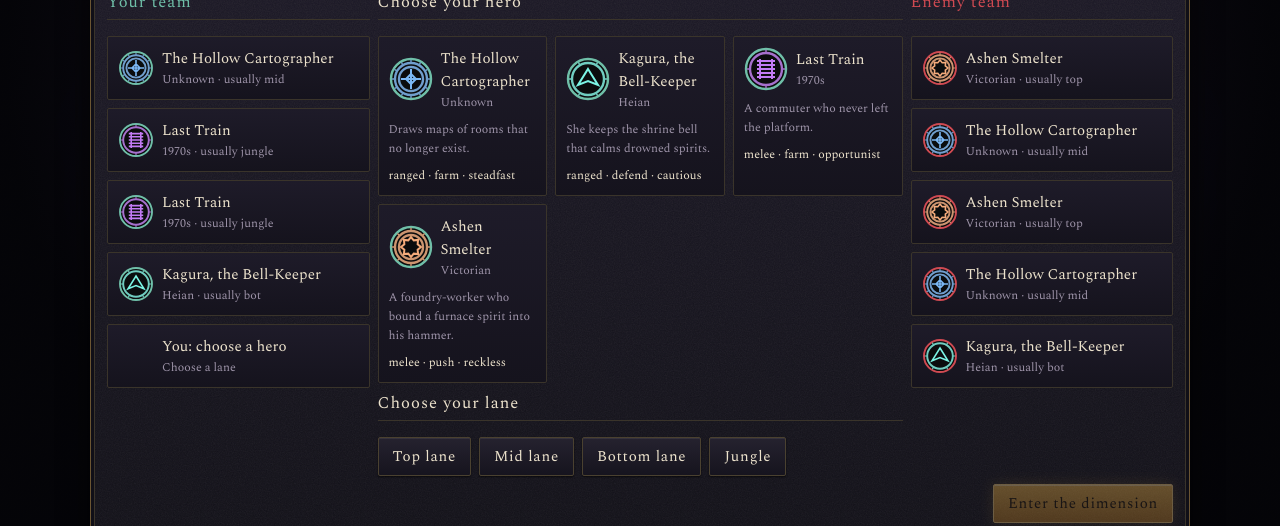
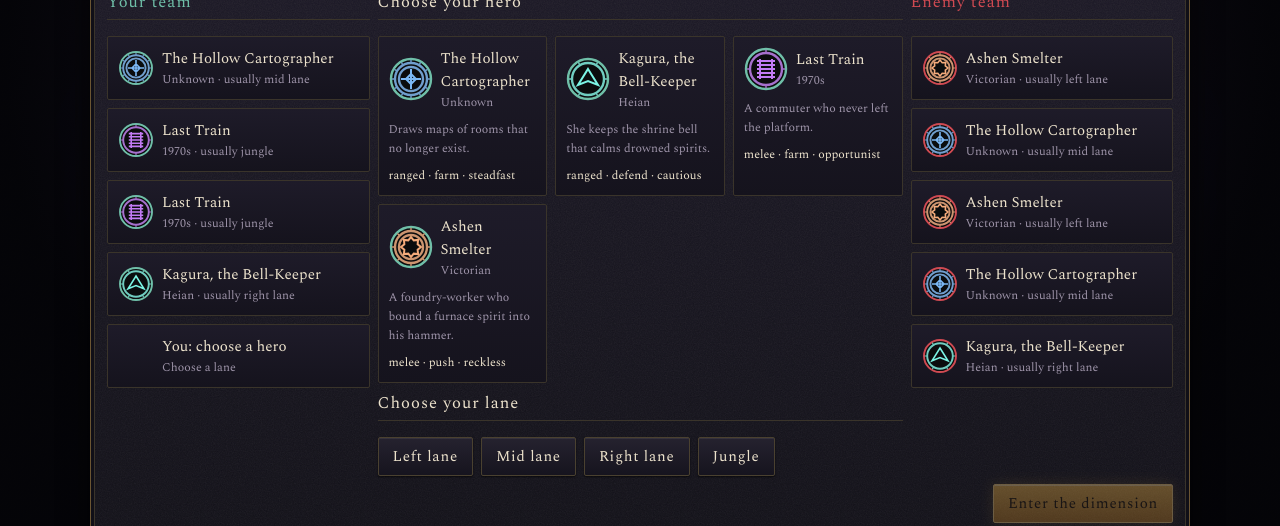
Before and after one commit to Cheppy22/Auto-moba, a Preact app: page / in a window 1280 px wide. Both pictures are taken after a click on the button "New match". Shown: the part 170-696 px from the top of the page. Built offline with nearby package versions, Linux system fonts and the light colour scheme; a web font is replaced by a local one.

Commit message:
Show lane names as left lane / right lane
Display text only; sim ids stay top/bot.

Co-Authored-By: Claude Sonnet 5.5 <noreply@anthropic.com>
Claude-Session: https://claude.ai/code/session_01NfjPZSFNXY97ZNu7wyb6ss

```diff
--- a/src/ui/Draft.tsx
+++ b/src/ui/Draft.tsx
@@ -1,11 +1,12 @@
+import { roleLabel } from './format';
 import type { Role } from '../sim';
 import { SigilIcon } from './SigilIcon';
 import { useSession } from './session';
 
 const ROLES: { id: Role; label: string; hint: string }[] = [
-  { id: 'top', label: 'Top lane', hint: 'One hero holds each side lane' },
+  { id: 'top', label: 'Left lane', hint: 'One hero holds each side lane' },
   { id: 'mid', label: 'Mid lane', hint: 'Short lane, fast fights' },
-  { id: 'bot', label: 'Bottom lane', hint: 'Two heroes share this lane' },
+  { id: 'bot', label: 'Right lane', hint: 'Two heroes share this lane' },
   { id: 'jungle', label: 'Jungle', hint: 'Clears camps, joins fights' },
 ];
 
@@ -31,7 +32,7 @@ export function Draft() {
                   <div>
                     <div>{h.name}</div>
                     <div class="dim tiny">
-                      {h.era} · usually {h.preferredRole}
+                      {h.era} · usually {roleLabel(h.preferredRole)}
                     </div>
                   </div>
                 </div>
@@ -42,7 +43,7 @@ export function Draft() {
               <div>
                 <div>{sel ? `You: ${sel.name}` : 'You: choose a hero'}</div>
                 <div class="dim tiny">
-                  {d.playerRole ? `Lane: ${d.playerRole}` : 'Choose a lane'}
+                  {d.playerRole ? `Lane: ${roleLabel(d.playerRole)}` : 'Choose a lane'}
                 </div>
               </div>
             </div>
@@ -106,7 +107,7 @@ export function Draft() {
                   <div>
                     <div>{h.name}</div>
                     <div class="dim tiny">
-                      {h.era} · usually {h.preferredRole}
+                      {h.era} · usually {roleLabel(h.preferredRole)}
                     </div>
                   </div>
                 </div>
--- a/src/ui/Hud.tsx
+++ b/src/ui/Hud.tsx
@@ -1,7 +1,7 @@
 import { useState } from 'preact/hooks';
 import type { GameEvent, Posture, Unit } from '../sim';
 import { SigilIcon } from './SigilIcon';
-import { mmss, n0 } from './format';
+import { mmss, n0, roleLabel } from './format';
 import { useLayout, type Layout } from './layout';
 import { useSession, type Session, type Speed } from './session';
 import { ShopPanel } from './ShopPanel';
@@ -107,7 +107,7 @@ function Roster({ team, dir }: { team: 'A' | 'B'; dir: 'row' | 'col' }) {
           <div
             class={`roster-cell ${u.hero!.isPlayer ? 'me' : ''}`}
             key={id}
-            title={`${def.name} (${u.hero!.role}) ${u.hero!.kills}/${u.hero!.deaths}`}
+            title={`${def.name} (${roleLabel(u.hero!.role)}) ${u.hero!.kills}/${u.hero!.deaths}`}
           >
             <SigilIcon
               spec={def.sigil}
--- a/src/ui/Prep.tsx
+++ b/src/ui/Prep.tsx
@@ -1,6 +1,6 @@
 import { useState } from 'preact/hooks';
 import { ShopPanel } from './ShopPanel';
-import { n0, keeperPlace } from './format';
+import { n0, keeperPlace, roleLabel } from './format';
 import { useSession } from './session';
 
 function Upgrades() {
@@ -80,7 +80,7 @@ function Auction() {
                 data-testid={`recipient-${id}`}
                 onClick={() => s.issue({ type: 'chooseHolyRecipient', heroId: id })}
               >
-                {s.content.heroById.get(u.defId)!.name.split(',')[0]} ({u.hero!.role})
+                {s.content.heroById.get(u.defId)!.name.split(',')[0]} ({roleLabel(u.hero!.role)})
               </button>
             );
           })}
--- a/src/ui/format.ts
+++ b/src/ui/format.ts
@@ -17,3 +17,14 @@ const KEEPER_PLACES: Record<string, string> = {
 export function keeperPlace(spot: string): string {
   return KEEPER_PLACES[spot] ?? spot.replace('k_', '');
 }
+
+const ROLE_LABELS: Record<string, string> = {
+  top: 'left lane',
+  mid: 'mid lane',
+  bot: 'right lane',
+  jungle: 'jungle',
+};
+
+export function roleLabel(role: string): string {
+  return ROLE_LABELS[role] ?? role;
+}
--- a/src/ui/report/HeroView.tsx
+++ b/src/ui/report/HeroView.tsx
@@ -2,7 +2,7 @@ import { useEffect, useMemo, useRef, useState } from 'preact/hooks';
 import { mostTakenType, type Fight, type HeroModel, type Report } from '../../analysis';
 import { drawReplay, replayHit, teamColor, type ReplayData } from '../../render';
 import { SigilIcon } from '../SigilIcon';
-import { mmss, n0, pct } from '../format';
+import { mmss, n0, pct, roleLabel } from '../format';
 import { useSession } from '../session';
 import { BarRow, Sparkline, heroName, itemName } from './common';
 
@@ -262,7 +262,8 @@ export function HeroView(props: {
             {def.name}
           </h2>
           <div class="dim small">
-            {h.role} · K/D/A {h.kills}/{h.deaths}/{h.assists} · {n0(h.distance)} units traveled
+            {roleLabel(h.role)} · K/D/A {h.kills}/{h.deaths}/{h.assists} · {n0(h.distance)} units
+            traveled
           </div>
         </div>
         <button class="btn" onClick={() => s.setUi({ reportHero: null })} data-testid="back-team">
--- a/src/ui/report/TeamView.tsx
+++ b/src/ui/report/TeamView.tsx
@@ -1,6 +1,6 @@
 import type { HeroModel, Report } from '../../analysis';
 import { SigilIcon } from '../SigilIcon';
-import { n0, keeperPlace } from '../format';
+import { n0, keeperPlace, roleLabel } from '../format';
 import { useSession } from '../session';
 import { Num, heroName, itemName, teamClass } from './common';
 
@@ -20,7 +20,7 @@ function HeroCard(props: { h: HeroModel; report: Report; skip: boolean }) {
         <SigilIcon spec={def.sigil} team={h.team} size={34} />
         <div class="grow">
           <div class="small">
-            {heroName(s.content, h.def)} <span class="dim tiny">{h.role}</span>
+            {heroName(s.content, h.def)} <span class="dim tiny">{roleLabel(h.role)}</span>
           </div>
           <div class="tiny dim">
             K/D/A {h.kills}/{h.deaths}/{h.assists}
```
